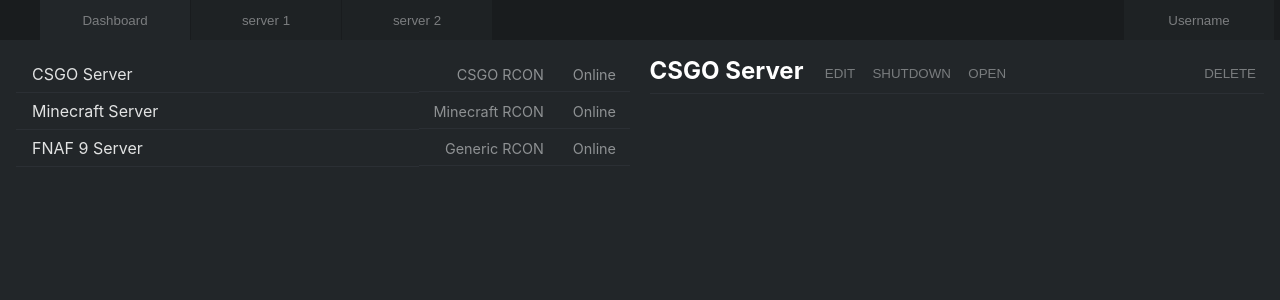
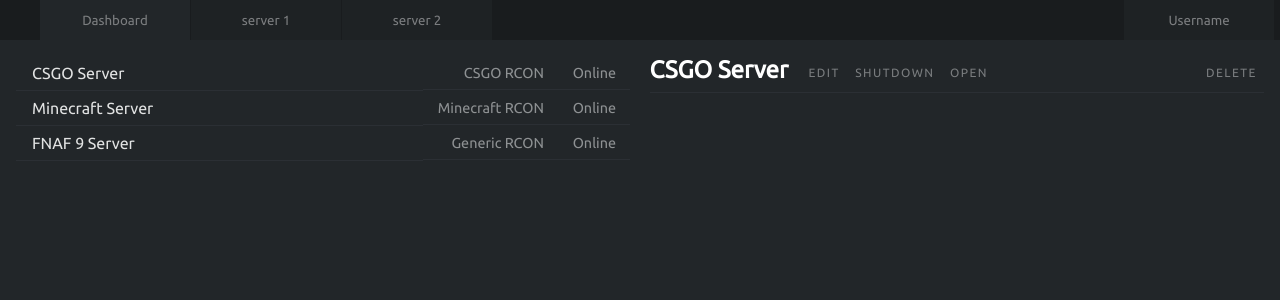
Before and after one commit to alanpq/server-manager, a React (Create React App) app in the folder app/: page / in a window 1280 px wide. Shown: the top 300 px of the page. Built offline with nearby package versions, Linux system fonts and the light colour scheme.

Commit message:
minor font tweak

```diff
--- a/app/public/index.html
+++ b/app/public/index.html
@@ -9,6 +9,8 @@
       name="description"
       content="Web site created using create-react-app"
     />
+    <link rel="preconnect" href="https://fonts.gstatic.com">
+    <link href="https://fonts.googleapis.com/css2?family=Ubuntu:wght@300;400&display=swap" rel="stylesheet">
     <link rel="apple-touch-icon" href="%PUBLIC_URL%/logo192.png" />
     <!--
       manifest.json provides metadata used when your web app is installed on a
--- a/app/src/App.scss
+++ b/app/src/App.scss
@@ -7,6 +7,12 @@
 
   margin: 0;
   padding: 0;
+
+  font-family: 'Ubuntu', sans-serif;
+}
+
+button {
+  font-family: 'Ubuntu', sans-serif;
 }
 
 $NAV_HEIGHT: 2.5em;
@@ -136,6 +142,11 @@
       color: #797c7e;
       cursor: pointer;
 
+      font-kerning: none;
+      font-size: 12px;
+      line-height: 14px;
+      letter-spacing: 0.12em;
+
       &:hover {
         color: #8f9192;
       }
```
